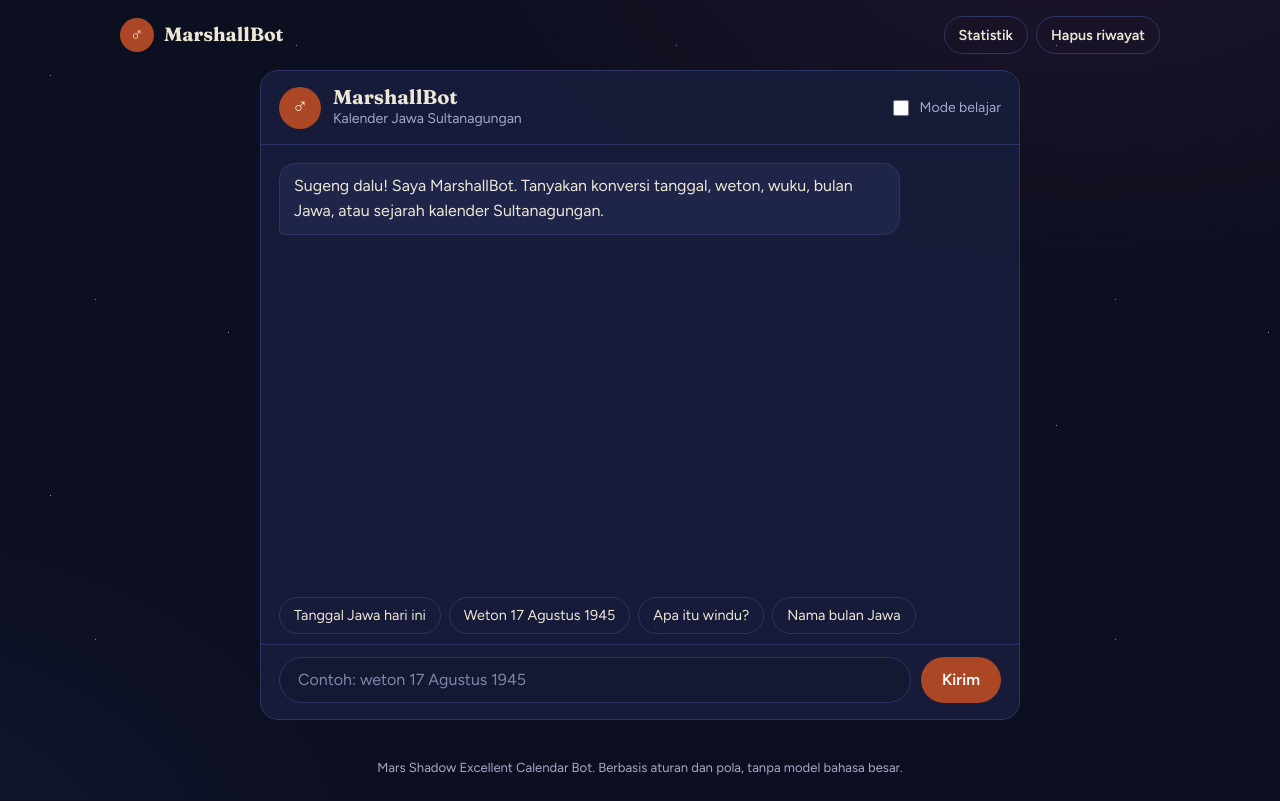
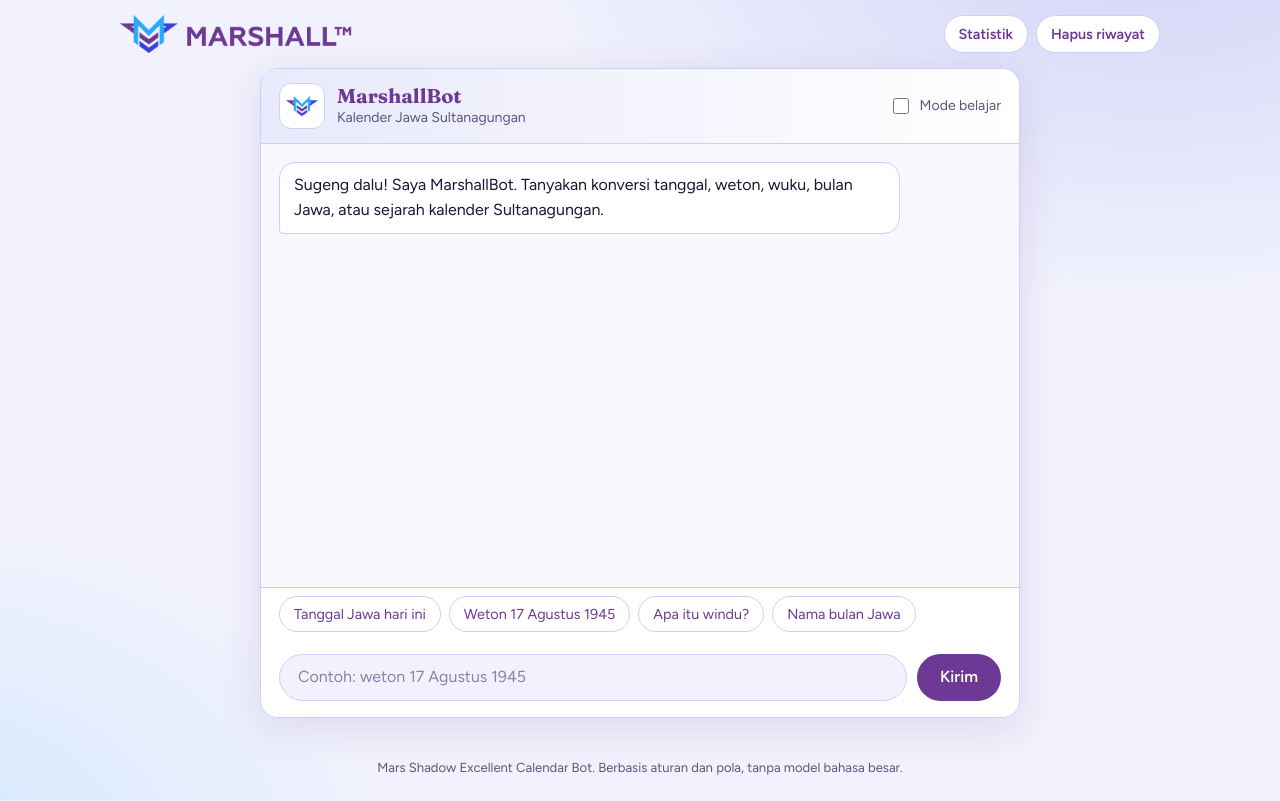
Before and after one commit to rikzafsh/MarshallBot, a Flask app: page /chat/marshall in a window 1280 px wide. Run offline with Flask 3, Linux system fonts and the light colour scheme; data that the repository does not hold is empty.

Commit message:
Warna tema dan logo

```diff
--- a/static/css/style.css
+++ b/static/css/style.css
@@ -1,15 +1,21 @@
-/* MarshallBot: langit malam, aksen merah Mars dan emas soga. */
+/* MarshallBot: tema terang dengan palet logo MARSHALL.
+   #cdcff6 lavender, #6e3994 ungu, #29aafe biru langit, #3942df indigo. */
 :root {
-  --night: #0c0f1f;
-  --night-2: #131833;
-  --panel: #171d3b;
-  --panel-2: #1e2548;
-  --line: #2d3563;
-  --text: #eee7d6;
-  --muted: #a3a9c8;
-  --gold: #ddb86a;
-  --accent: #d2562d;
-  --accent-ink: color-mix(in srgb, var(--accent) 82%, #000);
+  --lavender: #cdcff6;
+  --purple: #6e3994;
+  --sky: #29aafe;
+  --indigo: #3942df;
+
+  --bg: #f1f2fd;                 /* lavender sangat muda */
+  --surface: #ffffff;
+  --surface-2: #e7e8fb;
+  --line: var(--lavender);
+  --ink: #1f1236;                /* ungu gelap untuk teks */
+  --muted: #5d5580;
+  --accent: var(--purple);
+  --accent-ink: var(--purple);
+  --on-accent: #ffffff;
+  --link: var(--indigo);
   --radius: 14px;
   --font-display: "Fraunces", Georgia, "Times New Roman", serif;
   --font-body: "Figtree", system-ui, -apple-system, "Segoe UI", Roboto, sans-serif;
@@ -18,154 +24,137 @@
 *, *::before, *::after { box-sizing: border-box; }
 html { height: 100%; }
 body {
-  margin: 0;
-  min-height: 100%;
-  display: flex;
-  flex-direction: column;
-  font-family: var(--font-body);
-  font-size: 1rem;
-  line-height: 1.55;
-  color: var(--text);
-  background: var(--night);
-}
-/* Bintang: titik-titik halus pada lapisan tetap di belakang isi. */
-body::before {
-  content: "";
-  position: fixed;
-  inset: 0;
-  z-index: -1;
+  margin: 0; min-height: 100%; display: flex; flex-direction: column;
+  font-family: var(--font-body); font-size: 1rem; line-height: 1.55;
+  color: var(--ink);
   background:
-    radial-gradient(1.2px 1.2px at 12% 18%, #fff9 50%, transparent 52%),
-    radial-gradient(1px 1px at 78% 12%, #fff8 50%, transparent 52%),
-    radial-gradient(1.4px 1.4px at 44% 64%, #ffe9b8aa 50%, transparent 52%),
-    radial-gradient(1px 1px at 90% 70%, #fff7 50%, transparent 52%),
-    radial-gradient(1px 1px at 28% 88%, #fff7 50%, transparent 52%),
-    radial-gradient(900px 500px at 85% -10%, #3a1d3a66, transparent 70%),
-    radial-gradient(700px 500px at -10% 110%, #1d2a5a66, transparent 70%),
-    var(--night);
-  background-size: 420px 420px, 380px 380px, 520px 520px, 460px 460px, 340px 340px, auto, auto, auto;
+    radial-gradient(900px 520px at 90% -8%, color-mix(in srgb, var(--lavender) 85%, transparent), transparent 70%),
+    radial-gradient(700px 480px at -8% 108%, color-mix(in srgb, var(--sky) 16%, transparent), transparent 70%),
+    var(--bg);
+  background-attachment: fixed;
 }
 
 main { flex: 1; width: 100%; max-width: 1080px; margin: 0 auto; padding: 0 20px 24px; }
 h1, h2 { font-family: var(--font-display); font-weight: 700; line-height: 1.15; margin: 0; }
-code { background: var(--panel-2); padding: 0.1em 0.4em; border-radius: 6px; font-size: 0.92em; }
+a { color: var(--link); }
+code { background: var(--surface-2); padding: 0.1em 0.4em; border-radius: 6px; font-size: 0.92em; }
 .sr-only { position: absolute; width: 1px; height: 1px; overflow: hidden; clip: rect(0 0 0 0); white-space: nowrap; }
-:focus-visible { outline: 2px solid var(--gold); outline-offset: 2px; }
+:focus-visible { outline: 3px solid var(--indigo); outline-offset: 2px; }
 
 /* Bilah atas */
-.topbar {
-  display: flex; align-items: center; justify-content: space-between; gap: 12px;
-  width: 100%; max-width: 1080px; margin: 0 auto; padding: 16px 20px;
-}
-.brand { display: inline-flex; align-items: center; gap: 10px; color: var(--text); text-decoration: none; font-family: var(--font-display); font-weight: 700; font-size: 1.2rem; }
-.brand-mark { display: grid; place-items: center; width: 34px; height: 34px; border-radius: 50%; background: var(--accent-ink); color: var(--text); font-size: 1.15rem; }
+.topbar { display: flex; align-items: center; justify-content: space-between; gap: 12px; width: 100%; max-width: 1080px; margin: 0 auto; padding: 14px 20px; min-height: 68px; }
+.brand { display: inline-flex; align-items: center; }
+.brand img { display: block; height: 38px; width: auto; }
 .topbar-nav { display: flex; gap: 8px; flex-wrap: wrap; }
 
 /* Tombol */
-.btn { display: inline-block; font: inherit; font-weight: 600; text-decoration: none; cursor: pointer; border-radius: 999px; padding: 10px 20px; border: 1px solid transparent; }
-.btn-primary { background: var(--accent-ink); color: #fff; }
-.btn-primary:hover { background: color-mix(in srgb, var(--accent) 70%, #000); }
-.btn-ghost { background: transparent; color: var(--text); border-color: var(--line); padding: 7px 14px; font-size: 0.9rem; }
-.btn-ghost:hover { border-color: var(--gold); color: var(--gold); }
+.btn { display: inline-block; font: inherit; font-weight: 600; text-decoration: none; cursor: pointer; border-radius: 999px; padding: 10px 22px; border: 1px solid transparent; }
+.btn-primary { background: var(--accent); color: var(--on-accent); }
+.btn-primary:hover { background: var(--indigo); }
+.btn-ghost { background: var(--surface); color: var(--purple); border-color: var(--lavender); padding: 7px 14px; font-size: 0.9rem; }
+.btn-ghost:hover { border-color: var(--indigo); color: var(--indigo); }
 
 /* Beranda */
-.hero { display: grid; grid-template-columns: 1.1fr 0.9fr; gap: 40px; align-items: center; padding: 36px 0 24px; }
+.hero { display: grid; grid-template-columns: 1.1fr 0.9fr; gap: 40px; align-items: center; padding: 20px 0 24px; }
 .hero-simple { grid-template-columns: 1fr; padding: 80px 0; }
-.hero h1 { font-size: clamp(2rem, 4.4vw, 3.2rem); margin-bottom: 18px; }
+.hero-logo { display: block; width: min(100%, 420px); height: auto; margin: 0 0 22px -6px; }
+.hero h1 { font-size: clamp(1.8rem, 3.8vw, 2.7rem); margin-bottom: 16px; color: var(--ink); }
 .lead { font-size: 1.1rem; color: var(--muted); max-width: 52ch; margin: 0 0 26px; }
 .lead.small { font-size: 1rem; }
 .hint { color: var(--muted); margin: 26px 0 10px; }
 
 .chips { display: flex; flex-wrap: wrap; gap: 8px; list-style: none; margin: 0; padding: 0; }
-.chip { display: inline-block; font: inherit; font-size: 0.9rem; color: var(--text); background: transparent; text-decoration: none; cursor: pointer; border: 1px solid var(--line); border-radius: 999px; padding: 6px 14px; }
-.chip:hover { border-color: var(--gold); color: var(--gold); }
+.chip { display: inline-block; font: inherit; font-size: 0.9rem; color: var(--purple); background: var(--surface); text-decoration: none; cursor: pointer; border: 1px solid var(--lavender); border-radius: 999px; padding: 6px 14px; }
+.chip:hover { border-color: var(--indigo); color: var(--indigo); }
 
 .dial { margin: 0; text-align: center; }
 .dial svg { width: 100%; max-width: 400px; height: auto; }
 .dial figcaption { color: var(--muted); font-size: 0.85rem; margin-top: 4px; }
-.ring { fill: none; stroke: var(--gold); stroke-width: 1.2; opacity: 0.7; }
-.ring-thin { stroke-width: 0.8; opacity: 0.35; }
-.ring-dash { stroke-dasharray: 2 7; opacity: 0.9; }
-.star { fill: var(--gold); }
-.node circle { fill: var(--panel); stroke: var(--line); stroke-width: 1.5; }
-.node-center circle { fill: var(--accent-ink); stroke: var(--gold); }
-.node text { text-anchor: middle; fill: var(--text); font-family: var(--font-body); }
+.ring { fill: none; stroke: var(--indigo); stroke-width: 1.2; opacity: 0.55; }
+.ring-thin { stroke: var(--purple); stroke-width: 0.8; opacity: 0.3; }
+.ring-dash { stroke: var(--sky); stroke-dasharray: 2 7; stroke-width: 1.6; opacity: 1; }
+.star { fill: var(--sky); }
+.node circle { fill: var(--surface); stroke: var(--lavender); stroke-width: 2; }
+.node-center circle { fill: var(--purple); stroke: var(--sky); stroke-width: 3; }
+.node text { text-anchor: middle; fill: var(--ink); font-family: var(--font-body); }
 .n-name { font-size: 14px; font-weight: 600; }
 .n-val { font-size: 10.5px; fill: var(--muted); }
-.node-center .n-val { fill: #f6dcc9; }
+.node-center text { fill: #fff; }
+.node-center .n-val { fill: var(--lavender); }
 .dial-ring-outer { transform-origin: 180px 180px; animation: putar 160s linear infinite; }
 @keyframes putar { to { transform: rotate(360deg); } }
 
 .cards { display: grid; grid-template-columns: repeat(auto-fit, minmax(240px, 1fr)); gap: 16px; padding: 12px 0; }
-.card { display: flex; flex-direction: column; gap: 6px; padding: 18px; border: 1px solid var(--line); border-top: 3px solid var(--accent); border-radius: var(--radius); background: var(--panel); color: var(--text); text-decoration: none; }
+.card { display: flex; flex-direction: column; gap: 6px; padding: 18px; border: 1px solid var(--line); border-top: 3px solid var(--accent); border-radius: var(--radius); background: var(--surface); color: var(--ink); text-decoration: none; }
 .card span { color: var(--muted); font-size: 0.92rem; }
-.card-avatar { font-size: 1.6rem; color: var(--accent); }
 
 /* Chat */
 .page-chat main { display: flex; }
 .chat {
   flex: 1; display: flex; flex-direction: column; width: 100%; max-width: 760px; margin: 0 auto;
   height: calc(100dvh - 150px); min-height: 440px;
-  background: color-mix(in srgb, var(--panel) 92%, transparent);
-  border: 1px solid var(--line); border-radius: 18px; overflow: hidden;
+  background: var(--surface); border: 1px solid var(--line); border-radius: 18px; overflow: hidden;
+  box-shadow: 0 10px 40px color-mix(in srgb, var(--purple) 14%, transparent);
 }
-.chat-head { display: flex; align-items: center; gap: 12px; padding: 14px 18px; border-bottom: 1px solid var(--line); }
-.avatar { display: grid; place-items: center; flex: none; width: 42px; height: 42px; border-radius: 50%; background: var(--accent-ink); font-size: 1.4rem; }
+.chat-head { display: flex; align-items: center; gap: 12px; padding: 14px 18px; border-bottom: 1px solid var(--line); background: linear-gradient(90deg, color-mix(in srgb, var(--lavender) 45%, #fff), #fff); }
+.avatar { display: grid; place-items: center; flex: none; width: 46px; height: 46px; border-radius: 12px; background: #fff; border: 1px solid var(--lavender); overflow: hidden; font-size: 1.3rem; color: var(--purple); }
+.avatar img { width: 34px; height: auto; display: block; }
 .chat-title { flex: 1; min-width: 0; }
-.chat-title h1 { font-size: 1.25rem; }
+.chat-title h1 { font-size: 1.25rem; color: var(--purple); }
 .chat-title p { margin: 0; color: var(--muted); font-size: 0.88rem; }
 .toggle { display: inline-flex; align-items: center; gap: 8px; font-size: 0.88rem; color: var(--muted); cursor: pointer; }
-.toggle input { accent-color: var(--accent); width: 16px; height: 16px; }
+.toggle input { accent-color: var(--purple); width: 16px; height: 16px; }
 
-.messages { flex: 1; overflow-y: auto; padding: 18px; display: flex; flex-direction: column; gap: 12px; scroll-behavior: smooth; }
+.messages { flex: 1; overflow-y: auto; padding: 18px; display: flex; flex-direction: column; gap: 12px; scroll-behavior: smooth; background: color-mix(in srgb, var(--bg) 60%, #fff); }
 .msg { display: flex; flex-direction: column; max-width: 86%; }
 .msg-user { align-self: flex-end; align-items: flex-end; }
 .msg-bot { align-self: flex-start; align-items: flex-start; }
 .bubble { padding: 10px 14px; border-radius: 16px; white-space: pre-line; overflow-wrap: anywhere; }
-.msg-user .bubble { background: var(--accent-ink); color: #fff; border-bottom-right-radius: 4px; }
-.msg-bot .bubble { background: var(--panel-2); border: 1px solid var(--line); border-bottom-left-radius: 4px; }
-.msg-bot.is-note .bubble { border-color: var(--gold); }
-.msg-bot.is-error .bubble { border-color: #e06a6a; }
+.msg-user .bubble { background: var(--purple); color: #fff; border-bottom-right-radius: 4px; }
+.msg-bot .bubble { background: #fff; border: 1px solid var(--lavender); border-bottom-left-radius: 4px; }
+.msg-bot.is-note .bubble { border-color: var(--sky); background: color-mix(in srgb, var(--sky) 8%, #fff); }
+.msg-bot.is-error .bubble { border-color: #d64b6a; background: #fff3f5; }
 .meta { margin-top: 4px; font-size: 0.78rem; color: var(--muted); }
-.explain { margin: 6px 0 0; padding: 8px 12px; list-style: none; font-size: 0.8rem; color: var(--muted); background: var(--night-2); border: 1px dashed var(--line); border-radius: 10px; }
+.explain { margin: 6px 0 0; padding: 8px 12px; list-style: none; font-size: 0.8rem; color: var(--muted); background: var(--surface-2); border: 1px dashed var(--lavender); border-radius: 10px; }
 .explain li + li { margin-top: 3px; }
-.explain .pass { color: var(--gold); }
+.explain .pass { color: var(--indigo); font-weight: 600; }
 
 .typing { display: inline-flex; gap: 4px; padding: 12px 14px; }
-.typing i { width: 6px; height: 6px; border-radius: 50%; background: var(--muted); animation: kedip 1s infinite ease-in-out; }
+.typing i { width: 6px; height: 6px; border-radius: 50%; background: var(--purple); animation: kedip 1s infinite ease-in-out; }
 .typing i:nth-child(2) { animation-delay: 0.15s; }
 .typing i:nth-child(3) { animation-delay: 0.3s; }
 @keyframes kedip { 0%, 80%, 100% { opacity: 0.25; } 40% { opacity: 1; } }
 
-.chips-chat { padding: 4px 18px 10px; }
-.composer { display: flex; gap: 10px; padding: 12px 18px 16px; border-top: 1px solid var(--line); }
-.composer input { flex: 1; min-width: 0; font: inherit; color: var(--text); background: var(--night-2); border: 1px solid var(--line); border-radius: 999px; padding: 10px 18px; }
-.composer input::placeholder { color: #7f86aa; }
-.composer input:focus { border-color: var(--gold); outline: none; }
+.chips-chat { padding: 8px 18px 10px; border-top: 1px solid var(--line); background: #fff; }
+.composer { display: flex; gap: 10px; padding: 12px 18px 16px; background: #fff; }
+.composer input { flex: 1; min-width: 0; font: inherit; color: var(--ink); background: var(--bg); border: 1px solid var(--lavender); border-radius: 999px; padding: 10px 18px; }
+.composer input::placeholder { color: #8a83a8; }
+.composer input:focus { border-color: var(--indigo); outline: 3px solid color-mix(in srgb, var(--sky) 35%, transparent); }
 
 /* Admin */
 .admin { max-width: 820px; margin: 0 auto; padding-top: 12px; }
-.admin h1 { font-size: 2rem; margin-bottom: 10px; }
+.admin h1 { font-size: 2rem; margin-bottom: 10px; color: var(--purple); }
 .admin h2 { font-size: 1.25rem; margin: 30px 0 12px; }
 .stat-grid { display: grid; grid-template-columns: repeat(auto-fit, minmax(150px, 1fr)); gap: 12px; margin: 22px 0 0; }
-.stat-grid div { padding: 14px 16px; background: var(--panel); border: 1px solid var(--line); border-radius: var(--radius); }
+.stat-grid div { padding: 14px 16px; background: var(--surface); border: 1px solid var(--line); border-radius: var(--radius); }
 .stat-grid dt { color: var(--muted); font-size: 0.85rem; }
-.stat-grid dd { margin: 2px 0 0; font-family: var(--font-display); font-size: 1.8rem; font-weight: 700; }
-.table { width: 100%; border-collapse: collapse; font-size: 0.95rem; }
-.table th, .table td { text-align: left; padding: 9px 10px; border-bottom: 1px solid var(--line); }
-.table th { color: var(--muted); font-weight: 500; }
-.bar { display: block; height: 8px; background: var(--night-2); border-radius: 99px; overflow: hidden; min-width: 120px; }
-.bar span { display: block; height: 100%; background: var(--accent); }
+.stat-grid dd { margin: 2px 0 0; font-family: var(--font-display); font-size: 1.8rem; font-weight: 700; color: var(--purple); }
+.table { width: 100%; border-collapse: collapse; font-size: 0.95rem; background: var(--surface); border-radius: var(--radius); overflow: hidden; }
+.table th, .table td { text-align: left; padding: 9px 12px; border-bottom: 1px solid var(--line); }
+.table th { color: var(--muted); font-weight: 500; background: var(--surface-2); }
+.bar { display: block; height: 8px; background: var(--surface-2); border-radius: 99px; overflow: hidden; min-width: 120px; }
+.bar span { display: block; height: 100%; background: linear-gradient(90deg, var(--purple), var(--sky)); }
 .empty { color: var(--muted); padding: 12px 0; }
 
 .footer { text-align: center; color: var(--muted); font-size: 0.82rem; padding: 14px 20px 22px; }
 
 @media (max-width: 800px) {
-  .hero { grid-template-columns: 1fr; gap: 20px; padding-top: 16px; }
+  .hero { grid-template-columns: 1fr; gap: 20px; padding-top: 8px; }
   .dial svg { max-width: 300px; }
   .chat { height: calc(100dvh - 130px); border-radius: 14px; }
   .chat-head { flex-wrap: wrap; }
   .msg { max-width: 92%; }
+  .brand img { height: 30px; }
   .topbar-nav .btn { padding: 6px 12px; }
 }
 @media (prefers-reduced-motion: reduce) {
--- a/templates/base.html
+++ b/templates/base.html
@@ -4,6 +4,7 @@
   <meta charset="utf-8">
   <meta name="viewport" content="width=device-width, initial-scale=1">
   <title>{% block title %}MarshallBot{% endblock %}</title>
+  <link rel="icon" type="image/png" href="{{ url_for('static', filename='img/logo-mark.png') }}">
   <link rel="preconnect" href="https://fonts.googleapis.com">
   <link rel="preconnect" href="https://fonts.gstatic.com" crossorigin>
   <link href="https://fonts.googleapis.com/css2?family=Fraunces:opsz,wght@9..144,500;9..144,700&family=Figtree:wght@400;500;600&display=swap" rel="stylesheet">
@@ -11,10 +12,11 @@
 </head>
 <body{% block body_attr %}{% endblock %}>
   <header class="topbar">
-    <a class="brand" href="{{ url_for('index') }}">
-      <span class="brand-mark" aria-hidden="true">♂</span>
-      <span>MarshallBot</span>
+    {% block brand %}
+    <a class="brand" href="{{ url_for('index') }}" aria-label="MARSHALL, Kalender Jawa Mataraman Berbasis Web (beranda)">
+      <img src="{{ url_for('static', filename='img/logo-header.png') }}" alt="MARSHALL">
     </a>
+    {% endblock %}
     <nav class="topbar-nav">{% block nav %}{% endblock %}</nav>
   </header>
   <main>{% block content %}{% endblock %}</main>
--- a/templates/chat.html
+++ b/templates/chat.html
@@ -8,7 +8,7 @@
 {% block content %}
 <section class="chat" aria-label="Percakapan dengan {{ theme.bot_name }}">
   <div class="chat-head">
-    <span class="avatar" aria-hidden="true">{{ theme.avatar }}</span>
+    <span class="avatar" aria-hidden="true">{% if theme.logo %}<img src="{{ url_for('static', filename=theme.logo) }}" alt="">{% else %}{{ theme.avatar }}{% endif %}</span>
     <div class="chat-title">
       <h1>{{ theme.bot_name }}</h1>
       <p>{{ theme.subtitle }}</p>
--- a/templates/index.html
+++ b/templates/index.html
@@ -1,8 +1,10 @@
 {% extends "base.html" %}
 {% block title %}MarshallBot, kalender Jawa Mataraman{% endblock %}
+{% block brand %}<span></span>{% endblock %}
 {% block content %}
 <section class="hero">
   <div class="hero-text">
+    <img class="hero-logo" src="{{ url_for('static', filename='img/logo.png') }}" alt="MARSHALL, Kalender Jawa Mataraman Berbasis Web">
     <h1>Hari, pasaran, dan bulan Jawa dalam satu percakapan</h1>
     <p class="lead">
       MarshallBot menjawab pertanyaan tentang kalender Jawa Mataraman
```
Also changed, not shown: themes/marshall.json (+4 -3 lines), static/img/logo-header.png (added), static/img/logo-mark.png (added), static/img/logo-wordmark.png (added), static/img/logo.png (added).
